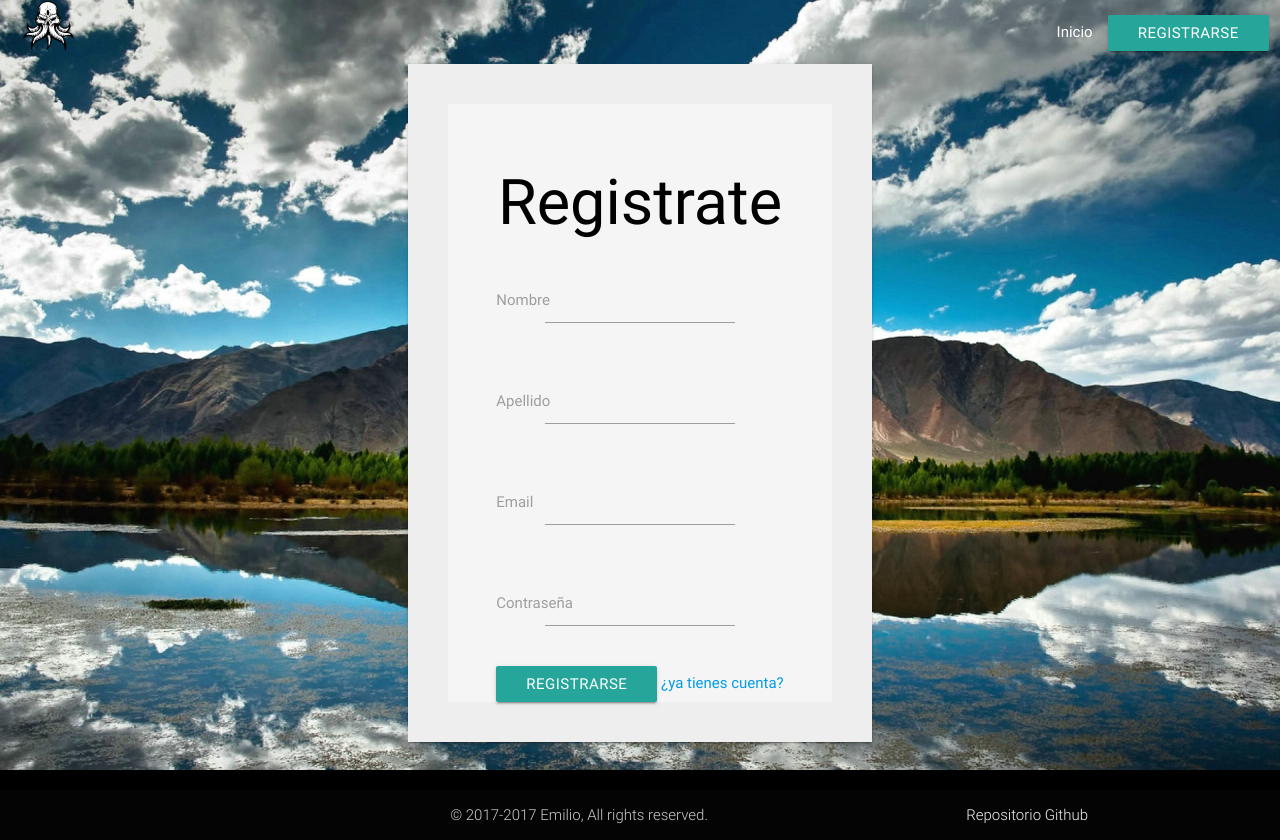
After one commit to tono8090/Creacion-de-Blog, a PHP site: page /index2.php in a window 1280 px wide. The commit adds this page. Run offline with PHP 8.4, Linux system fonts and the light colour scheme; some libraries are stand-ins or nearby versions.

Commit message:
#alpha0.2

```diff
--- /dev/null
+++ b/index2.php
@@ -0,0 +1,233 @@
+<?php
+require 'db.php';
+session_start();
+?>
+<!DOCTYPE html>
+<html>
+<head>
+  <title>Sign-Up/Login Form</title>
+   <nav style="background: transparent;" class="z-depth-0" ><div  class="container-wide"><div class="row"><div class="col s12 m3" >
+ <img src="logo1.png" class="col s12 m3"  width="auto" height="auto">
+
+
+     </div>
+
+     <div class="col s12 m9" ><div class="right"><ul><li><a href="posts.php">Inicio</a></li><li><button type="submit" class="btn btn-primary"  onclick="mostrar()" />Registrarse</button></li></ul></div></div></div></div></nav>
+
+      </ul>
+    </div>
+  </nav>
+    <link rel="stylesheet" type="text/css" href="css/style.css">
+        <meta name="viewport" content="width=device-width, initial-scale=1">
+    <link rel="stylesheet" href="https://fonts.googleapis.com/icon?family=Material+Icons">
+    <link rel="stylesheet" href="css/materialize.min.css">
+</head>
+
+<style type="text/css">
+      body {
+      display: flex;
+      min-height: 100vh;
+      flex-direction: column;
+    }
+
+    main {
+      flex: 1 0 auto;
+    }
+
+
+
+    .input-field input[type=date]:focus + label,
+    .input-field input[type=text]:focus + label,
+    .input-field input[type=email]:focus + label,
+    .input-field input[type=password]:focus + label {
+      color: #e91e63;
+    }
+
+    .input-field input[type=date]:focus,
+    .input-field input[type=text]:focus,
+    .input-field input[type=email]:focus,
+    .input-field input[type=password]:focus {
+      border-bottom: 2px solid #e91e63;
+      box-shadow: none;
+    }
+  input{
+    width: auto !important;
+  }
+</style>
+
+<?php
+if ($_SERVER['REQUEST_METHOD'] == 'POST')
+{
+    if (isset($_POST['login'])) {
+
+        require 'login.php';
+
+    }
+
+    elseif (isset($_POST['register'])) {
+
+        require 'register.php';
+
+    }
+}
+?>
+<!DOCTYPE html>
+<html>
+<head>
+        <link rel="stylesheet" href="./css/style.css " type="text/css"  >
+  <title>Sign-Up/Login Form</title>
+</head>
+<style type="text/css">
+footer {
+  background-color: black;
+  position: absolute;
+  bottom: 0;
+  width: 100%;
+  height: 70px;
+  color: white;
+}
+.nav{
+  background-color: black;
+}
+#email {
+    width: auto;
+}
+.h1{
+    color: white;
+    text-shadow: -1px 0 black, 0 1px black, 1px 0 black, 0 -1px black;
+}
+html {
+  min-height: 100%;
+  position: relative;
+}
+body{
+  margin: 0;
+  margin-bottom: 40px;
+       background-size: 100px 100px;
+       background-size: 100% 100%;
+background-repeat : no-repeat;
+background-attachment : fixed;
+
+}
+</style>
+
+<body  background="fondo2.jpg">
+
+
+    <center>
+      <div class="container">
+        <div id="cosa1" class="z-depth-1 grey lighten-4 row"  style="display: inline-block; padding: 32px 48px 0px 48px; border: 20px solid #EEE;  ">
+              <h1>Ingresar</h1>
+          <form   class="col s12" action="index.php" method="post">
+            <div class='row'>
+              <div class='col s12'>
+              </div>
+            </div>
+
+            <div class='row'>
+              <div class='input-field col s12'>
+
+                <input id="email" style="color: black" type="email" required autocomplete="off" name="email"/>
+                <label style="color: black" for='email'>Enter your email</label>
+               </div>
+            </div>
+
+            <div class='row'>
+              <div class='input-field col s12'>
+                <input type="password" required autocomplete="off" name="password"/>
+                <label for='password'>Enter your password</label>
+              </div>
+
+            </div>
+
+            <br />
+            <center>
+              <div class='row'>
+                  <button class="btn btn-primary" name="login" />Iniciar Sesion</button>
+              </div>
+            </center>
+          </form>
+        </div>
+      </div>
+  </main>
+
+
+
+
+    <center >
+      <div class="container" >
+        <div id="cosa" class="z-depth-1 grey lighten-4 row"  style="display: inline-block; padding: 32px 48px 0px 48px; border: 40px solid #EEE;  ">
+
+          <h1 style="color: black">Registrate</h1>
+
+          <form action="index.php" method="post" autocomplete="off">
+             <div class='row'>
+              <div class='input-field col s12'>
+              <input type="text" style="color: black" required autocomplete="off" name='firstname' />
+              <label>Nombre</label>
+              </div>
+            </div>
+
+
+              <div class='row'>
+              <div class='input-field col s12'>
+              <input type="text"required style="color: black" autocomplete="off" name='lastname' />
+                <label> Apellido </label>
+              </div>
+            </div>
+
+              <div class='row'>
+              <div class='input-field col s12'>
+            <input type="email"required style="color: black" autocomplete="off" name='email' />
+            <label> Email  </label>
+          </div>
+        </div>
+
+              <div class='row'>
+              <div class='input-field col s12'>
+           <input type="password"required autocomplete="off" style="color: black" name='password'/>
+            <label>Contraseña</label>
+          </div>
+        </div>
+
+          <button type="submit" class="btn btn-primary" name="register" />Registrarse</button>
+          <a href="index.php">¿ya tienes cuenta?</a>
+          </form></div></div>
+</div>
+</div>
+</center>
+
+
+
+
+
+
+
+
+
+
+
+
+
+   <script type="text/javascript" src="https://code.jquery.com/jquery-2.1.1.min.js"></script>
+      <script src="js/materialize.min.js"></script>
+      <script type="text/javascript">
+ document.getElementById('cosa1').style.display = 'none';
+        function mostrar(){
+ document.getElementById('cosa').style.display = 'none';
+document.getElementById('cosa1').style.display = 'block';
+
+}
+</script>
+
+</body>
+<footer style="background-color: black" class="page-footer">
+      <div class="footer-copyright">
+        <div class="container">
+        © 2017-2017 Emilio, All rights reserved.
+        <a class="grey-text text-lighten-4 right" href="https://github.com/tono8090/Creacion-de-Blog/blob/gh-pages/README.md">Repositorio Github</a>
+        </div>
+      </div>
+    </footer>
+
+</html>
```
Also changed, not shown: post.php (deleted, +0 -91 lines), post2.php (+9 -1 lines), post3.php (+10 -4 lines), posts.php (+7 -6 lines).
